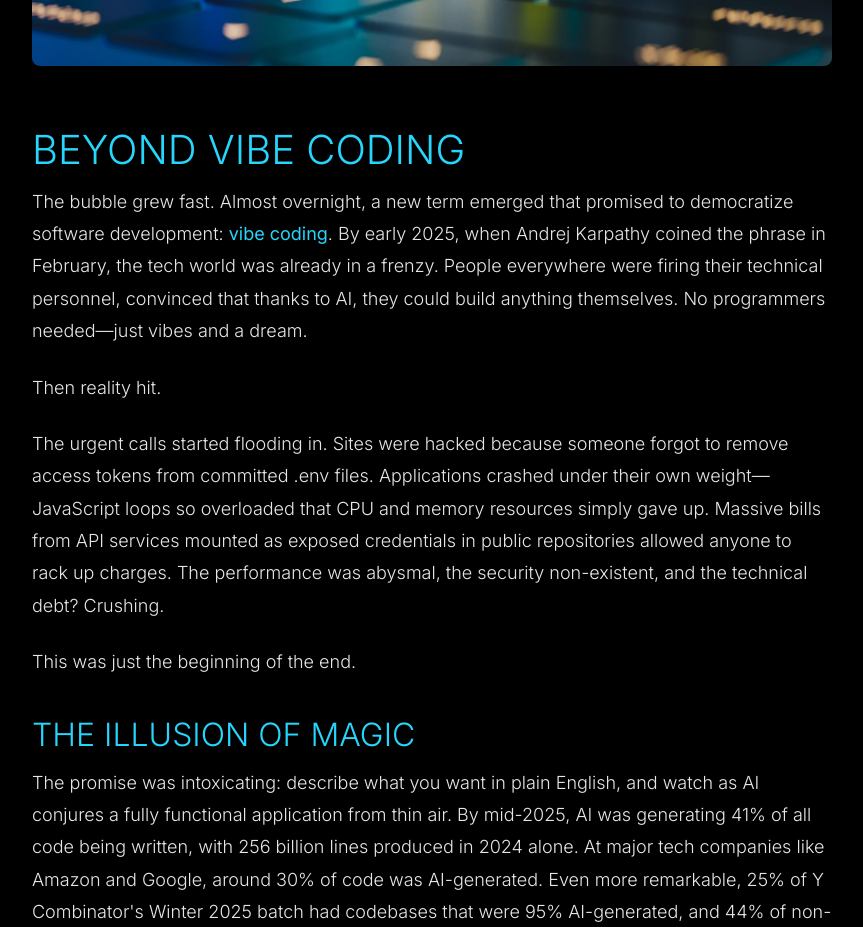
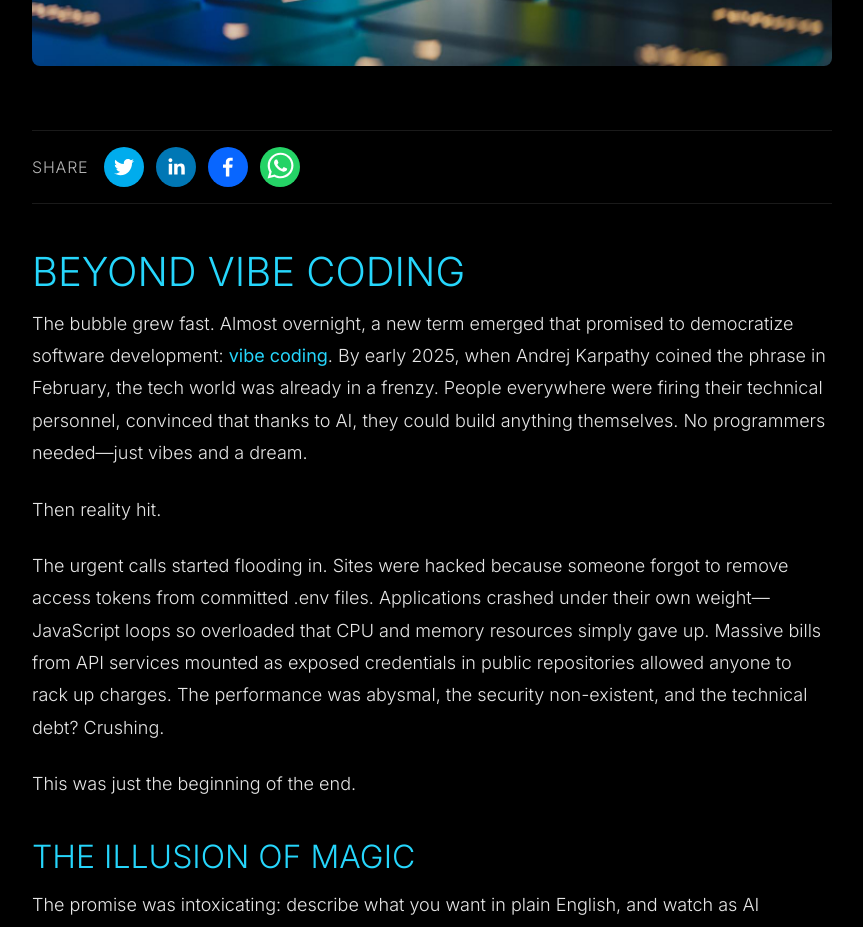
Before and after one commit to fmir86/fabianmiranda.com-decapcms-nextjs, a Next.js app: page /blog/2025-10-31-beyond-vibe-coding in a window 1280 px wide. Shown: the part 1180-2107 px from the top of the page, without its empty margins (208-1071 px from the left). Built offline with nearby package versions, Linux system fonts and the light colour scheme.

Commit message:
social nav added on blogs

```diff
--- a/package.json
+++ b/package.json
@@ -40,6 +40,7 @@
     "react": "^18",
     "react-dom": "^18",
     "react-markdown": "^10.1.0",
+    "react-share": "^5.2.2",
     "remark-gfm": "^4.0.1"
   },
   "devDependencies": {
--- /dev/null
+++ b/src/components/ShareButtons/ShareButtons.js
@@ -0,0 +1,50 @@
+import {
+  FacebookShareButton,
+  TwitterShareButton,
+  LinkedinShareButton,
+  FacebookIcon,
+  TwitterIcon,
+  LinkedinIcon,
+  WhatsappIcon,
+} from 'react-share';
+import styles from './ShareButtons.module.scss';
+
+const ShareButtons = ({ url, title, description }) => {
+  const shareUrl = `https://fabianmiranda.com${url}`;
+
+  // Custom WhatsApp handler that works with native app on desktop
+  const handleWhatsAppShare = () => {
+    const text = encodeURIComponent(`${title} - ${shareUrl}`);
+    // Use whatsapp:// protocol which works with native app
+    window.location.href = `whatsapp://send?text=${text}`;
+  };
+
+  return (
+    <div className={styles.shareContainer}>
+      <h3 className={styles.shareTitle}>Share</h3>
+      <div className={styles.shareButtons}>
+        <TwitterShareButton url={shareUrl} title={title}>
+          <TwitterIcon size={40} round />
+        </TwitterShareButton>
+
+        <LinkedinShareButton url={shareUrl} title={title} summary={description}>
+          <LinkedinIcon size={40} round />
+        </LinkedinShareButton>
+
+        <FacebookShareButton url={shareUrl} quote={title}>
+          <FacebookIcon size={40} round />
+        </FacebookShareButton>
+
+        <button
+          onClick={handleWhatsAppShare}
+          className={styles.whatsappButton}
+          aria-label="Share on WhatsApp"
+        >
+          <WhatsappIcon size={40} round />
+        </button>
+      </div>
+    </div>
+  );
+};
+
+export default ShareButtons;
--- /dev/null
+++ b/src/components/ShareButtons/ShareButtons.module.scss
@@ -0,0 +1,32 @@
+.shareContainer {
+  @apply flex flex-row items-center gap-4 py-4 border-t border-b border-white/10;
+  @apply my-8;
+  @apply sticky top-24 bg-black/80 backdrop-blur-md z-30;
+}
+
+.shareTitle {
+  @apply text-base mb-0 font-[300] uppercase tracking-wider text-white/70;
+}
+
+.shareButtons {
+  @apply flex gap-3 items-center;
+
+  button {
+    @apply transition-all duration-200;
+    @apply hover:scale-110;
+
+    &:hover {
+      @apply opacity-80;
+    }
+  }
+
+  // Target the SVG icons inside the buttons
+  svg {
+    @apply transition-all duration-200;
+  }
+}
+
+.whatsappButton {
+  @apply bg-transparent border-0 p-0 cursor-pointer;
+  @apply flex items-center justify-center;
+}
--- a/src/pages/blog/[slug].js
+++ b/src/pages/blog/[slug].js
@@ -3,6 +3,7 @@ import Link from "next/link"
 import { ArrowLeft } from "lucide-react"
 import Layout from "../../components/Layout/Layout"
 import SEO from "../../components/SEO/SEO"
+import ShareButtons from "../../components/ShareButtons/ShareButtons"
 import { loadBlogPosts } from "../../libs/loadBlogPosts"
 import { loadHeaderData, loadFooterData } from "../../libs/loadGlobalData"
 import ReactMarkdown from 'react-markdown'
@@ -87,6 +88,13 @@ const BlogPost = ({ post, headerData, footerData }) => {
           </div>
         )}
 
+        {/* Share Buttons */}
+        <ShareButtons
+          url={`/blog/${post.slug}`}
+          title={post.title}
+          description={post.excerpt}
+        />
+
         {/* Blog Content */}
         <section className={styles.content}>
           <ReactMarkdown remarkPlugins={[remarkGfm]}>{post.body}</ReactMarkdown>
--- a/src/pages/work/[slug].js
+++ b/src/pages/work/[slug].js
@@ -3,6 +3,7 @@ import Link from "next/link"
 import { ExternalLink, Github, ArrowLeft } from "lucide-react"
 import Layout from "../../components/Layout/Layout"
 import SEO from "../../components/SEO/SEO"
+import ShareButtons from "../../components/ShareButtons/ShareButtons"
 import { loadCaseStudies } from "../../libs/loadCaseStudies"
 import { loadHeaderData, loadFooterData } from "../../libs/loadGlobalData"
 import ReactMarkdown from 'react-markdown'
@@ -127,6 +128,13 @@ const CaseStudy = ({ caseStudy, headerData, footerData }) => {
           </div>
         </section>
 
+        {/* Share Buttons */}
+        <ShareButtons
+          url={`/work/${caseStudy.slug}`}
+          title={caseStudy.title}
+          description={caseStudy.description}
+        />
+
         {/* Full Case Study Content */}
         {caseStudy.content && (
           <section className={styles.content}>
```
Also changed, not shown: 1 other file (tests, documents, lock files or other folders).
